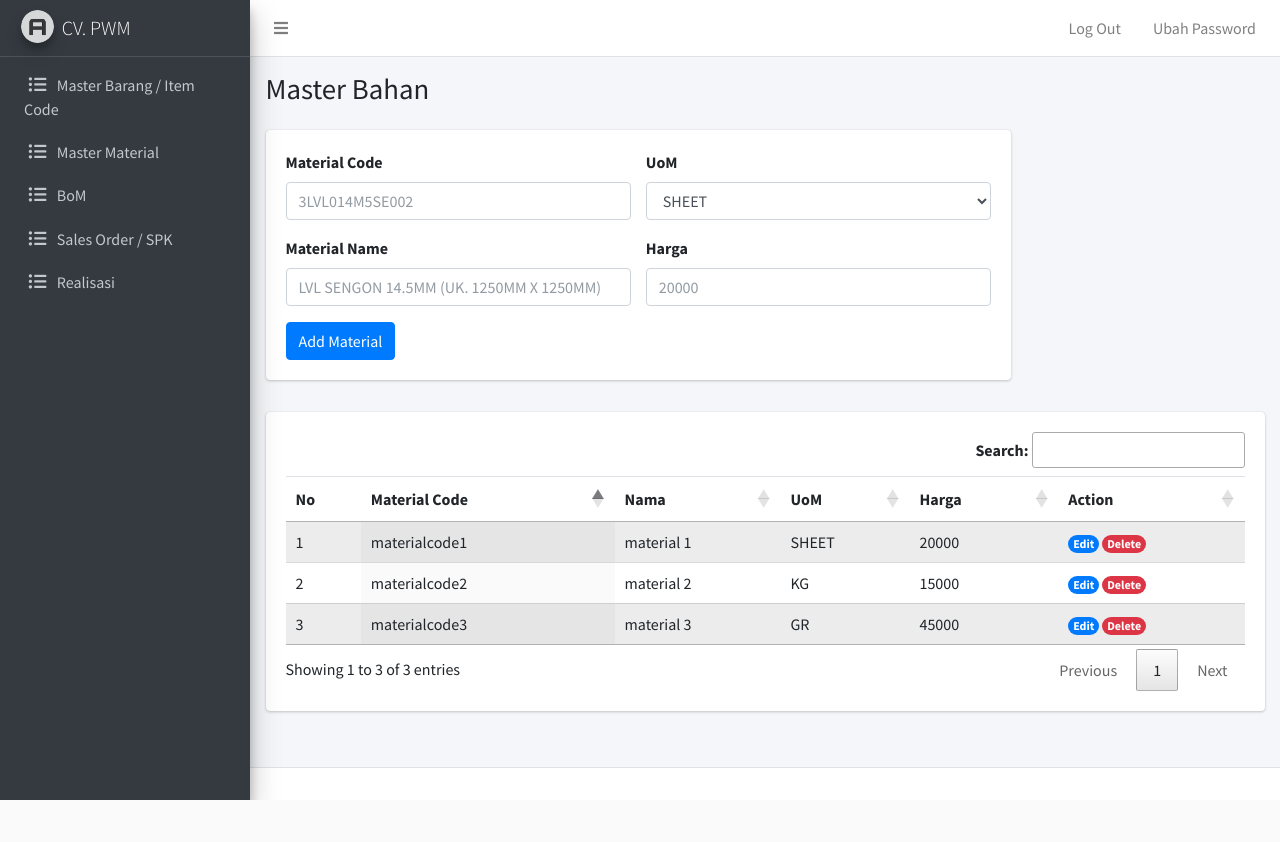
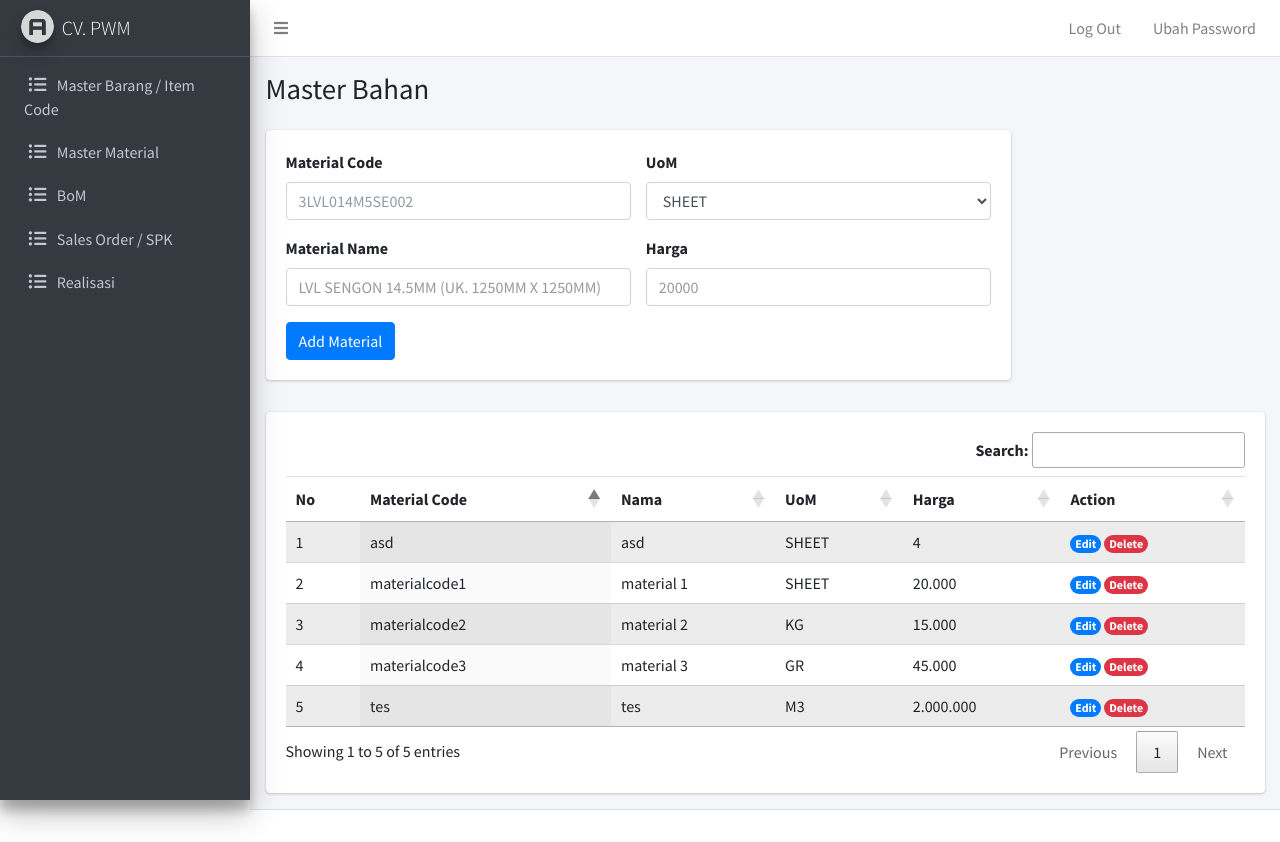
Before and after one commit to YusufAlvin/pwm, a PHP site: page /admin/material.php in a window 1280 px wide. Before the commit the page ends 800 px from the top, so only its background shows below. Run offline with PHP 8.4, Linux system fonts and the light colour scheme; a user stored in the database is signed in; data comes from the database, SQL or seed files in the repository; some libraries are stand-ins or nearby versions.

Commit message:
menambah format number pada material harga

```diff
--- a/admin/item.php
+++ b/admin/item.php
@@ -111,6 +111,8 @@ $query = mysqli_query($conn, "SELECT * FROM item");
                           <option value="GR">GR</option>
                           <option value="PCS">PCS</option>
                           <option value="M3">M3</option>
+                          <option value="M3">MTR</option>
+                          <option value="M3">ROL</option>
                         </select>
                       </div>
                     </div>
--- a/admin/material.php
+++ b/admin/material.php
@@ -108,6 +108,8 @@ if($_SERVER['REQUEST_METHOD'] == 'POST'){
                           <option value="GR">GR</option>
                           <option value="PCS">PCS</option>
                           <option value="M3">M3</option>
+                          <option value="M3">MTR</option>
+                          <option value="M3">ROL</option>
                         </select>
                       </div>
                       <div class="mb-3">
@@ -147,7 +149,7 @@ if($_SERVER['REQUEST_METHOD'] == 'POST'){
                           <td><?= $material['material_id']; ?></td>
                           <td><?= $material['material_nama']; ?></td>
                           <td><?= $material['material_uom']; ?></td>
-                          <td><?= $material['material_harga']; ?></td>
+                          <td><?= number_format($material['material_harga'], 0, ".", ".") ?></td>
                           <td>
                             <a href="material-edit.php?materialid=<?= $material['material_id']; ?>"><span class="badge rounded-pill bg-primary">Edit</span></a>
                             <a href="material-delete.php?materialid=<?= $material['material_id']; ?>"><span class="badge rounded-pill bg-danger">Delete</span></a>
--- a/database/pwm.sql
+++ b/database/pwm.sql
@@ -3,7 +3,7 @@
 -- https://www.phpmyadmin.net/
 --
 -- Host: 127.0.0.1
--- Generation Time: Nov 24, 2021 at 02:41 AM
+-- Generation Time: Nov 24, 2021 at 05:52 AM
 -- Server version: 10.4.21-MariaDB
 -- PHP Version: 8.0.12
 
@@ -128,9 +128,11 @@ CREATE TABLE `material` (
 --
 
 INSERT INTO `material` (`material_id`, `material_nama`, `material_uom`, `material_harga`) VALUES
+('asd', 'asd', 'SHEET', 4),
 ('materialcode1', 'material 1', 'SHEET', 20000),
 ('materialcode2', 'material 2', 'KG', 15000),
-('materialcode3', 'material 3', 'GR', 45000);
+('materialcode3', 'material 3', 'GR', 45000),
+('tes', 'tes', 'M3', 2000000);
 
 -- --------------------------------------------------------
 
```
